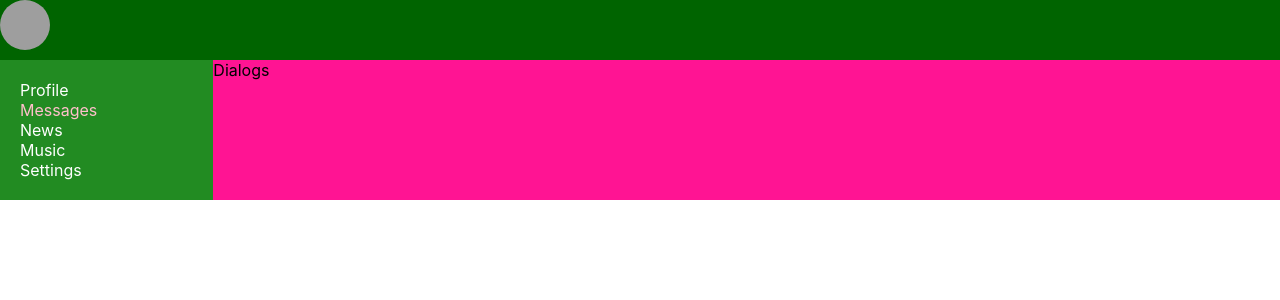
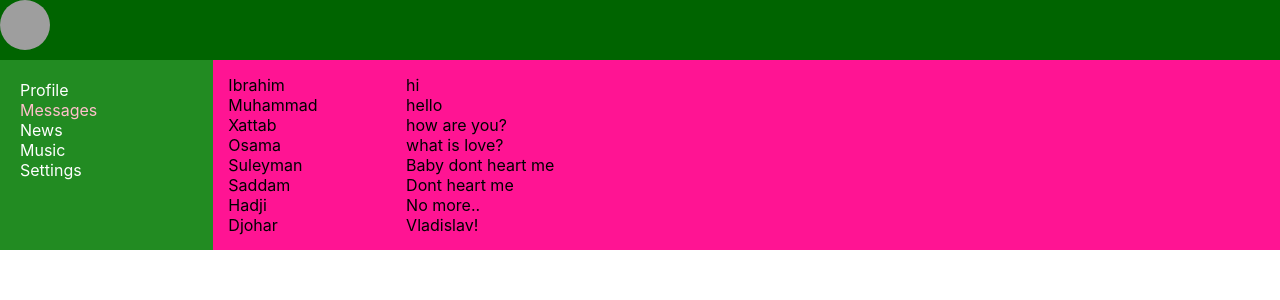
Before and after one commit to boevoivertolet/samurai-way-main, a React (Create React App) app: page /dialogs in a window 1280 px wide. Shown: the top 300 px of the page. Built offline with nearby package versions, Linux system fonts and the light colour scheme; grey boxes are pictures that could not be loaded.

Commit message:
Add Dialogs

```diff
--- a/src/components/Dialogs/Dialogs.module.css
+++ b/src/components/Dialogs/Dialogs.module.css
@@ -1,12 +1,21 @@
-.header {
-    grid-area: h;
-    background-color: darkgreen;
+.dialogs {
+    display: grid;
+    grid-template-columns: 2fr 10fr;
+}
+
+.dialogsItems {
+    padding: 15px;
+}
+
+.messages {
+    padding: 15px;
 
 }
 
 
-.header img {
-    width: 50px;
-    height: 50px;
-    border-radius: 50%;
+.dialogsItems .active {
+    color: pink;
 }
+.dialog{
+
+}
--- a/src/components/Dialogs/Dialogs.tsx
+++ b/src/components/Dialogs/Dialogs.tsx
@@ -4,8 +4,44 @@ import c from './Dialogs.module.css'
 
 export const Dialogs = () => {
     return (
-        <div className={c.content}>
-            Dialogs
+        <div className={c.dialogs}>
+            <div className={c.dialogsItems}>
+                <div className={c.dialog +''+c.active}>
+                    Ibrahim
+                </div>
+                <div className={c.dialog}>
+                    Muhammad
+                </div>
+                <div className={c.dialog}>
+                    Xattab
+                </div>
+                <div className={c.dialog}>
+                    Osama
+                </div>
+                <div className={c.dialog}>
+                    Suleyman
+                </div>
+                <div className={c.dialog}>
+                    Saddam
+                </div>
+                <div className={c.dialog}>
+                    Hadji
+                </div>
+                <div className={c.dialog}>
+                    Djohar
+                </div>
+            </div>
+            <div className={c.messages}>
+                <div className={c.message}>hi</div>
+                <div className={c.message}>hello</div>
+                <div className={c.message}>how are you?</div>
+                <div className={c.message}>what is love?</div>
+                <div className={c.message}>Baby dont heart me</div>
+                <div className={c.message}>Dont heart me</div>
+                <div className={c.message}>No more..</div>
+                <div className={c.message}>Vladislav!</div>
+
+            </div>
         </div>
     )
 
```
